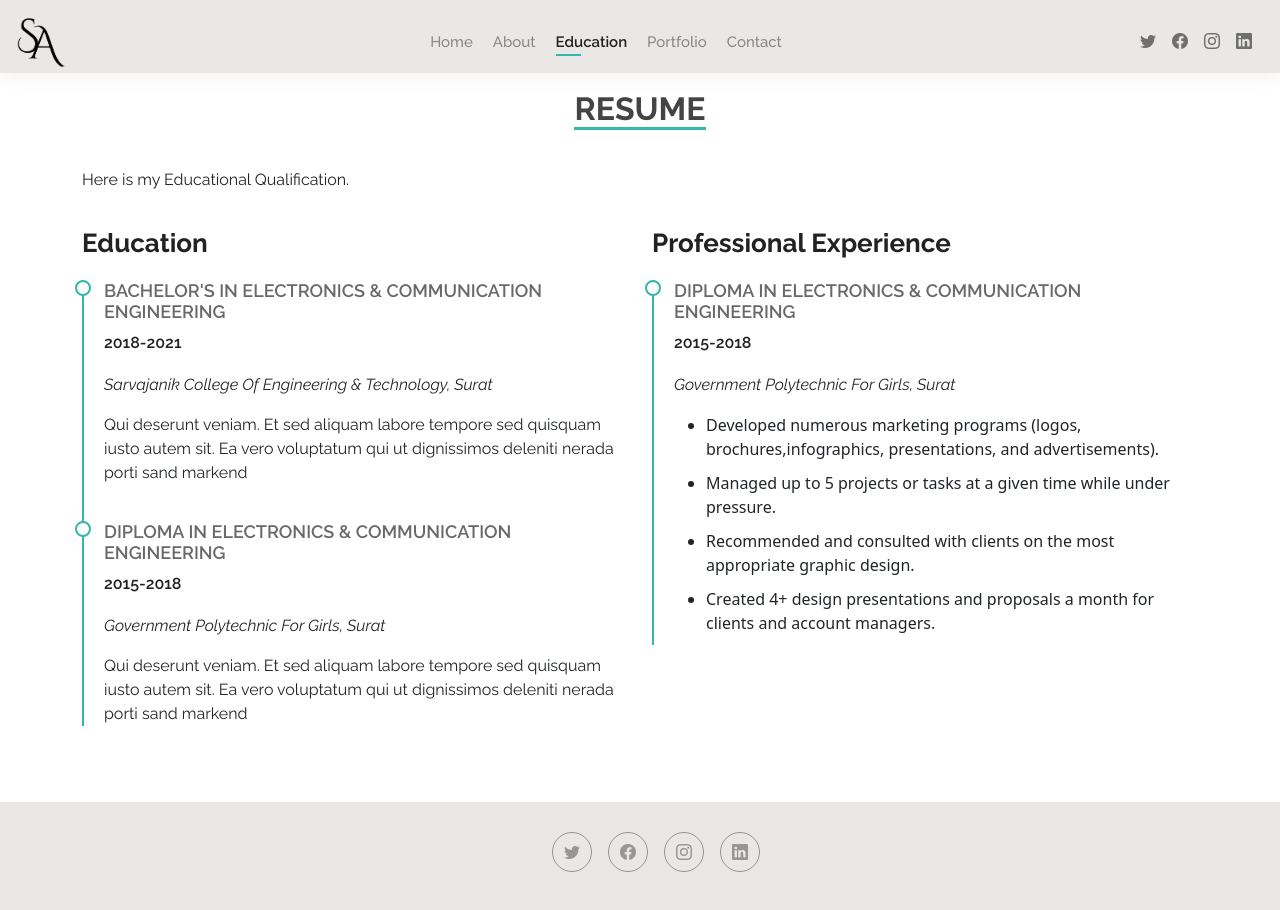
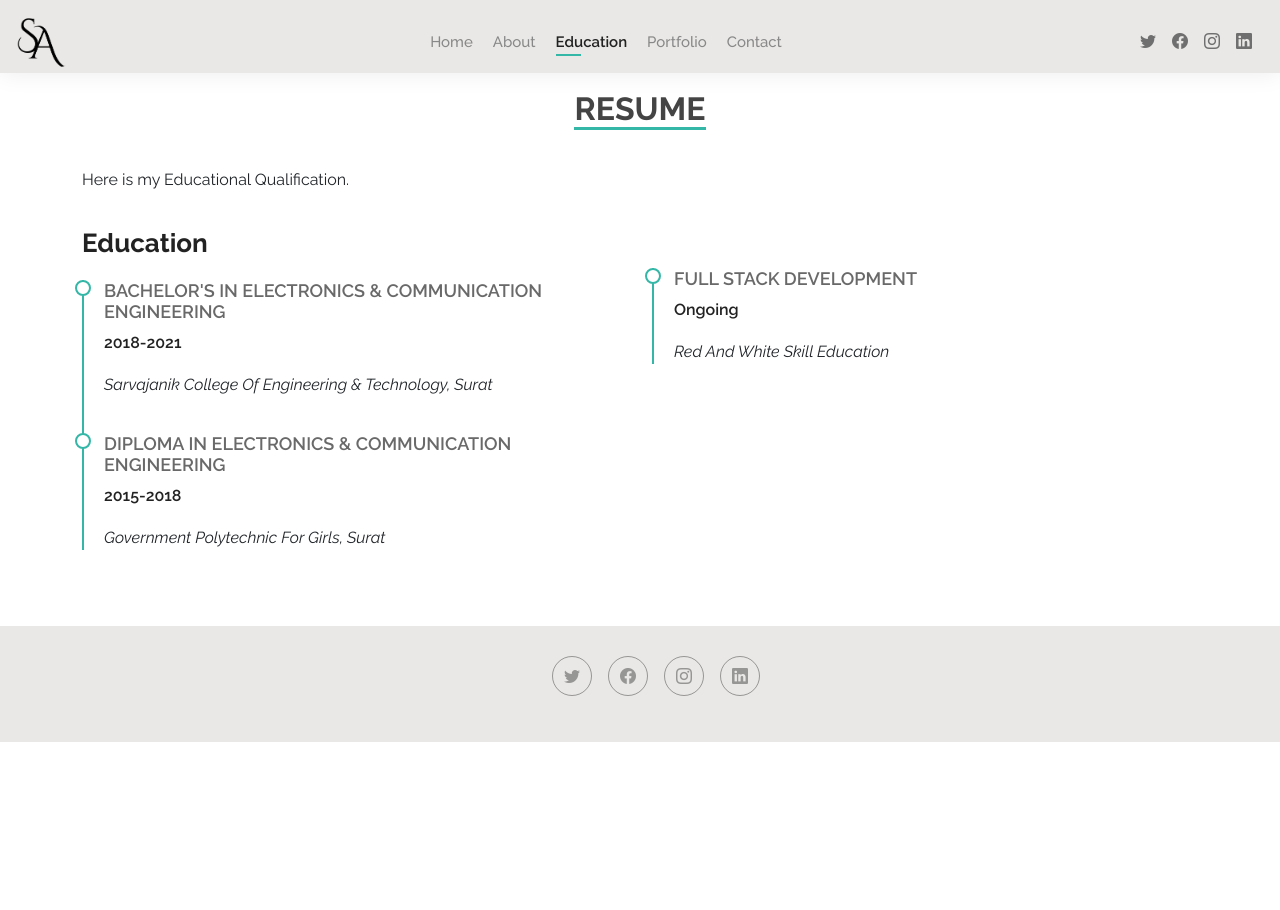
Before and after one commit to shreyaanjan/portfolio, a plain HTML site: page resume.html in a window 1280 px wide. After the commit the page ends 800 px from the top, so only its background shows below. Drawn offline with nearby package versions, Linux system fonts and the light colour scheme.

Commit message:
minor change

```diff
--- a/assets/css/style.css
+++ b/assets/css/style.css
@@ -873,3 +873,7 @@ p {
 .social-media-link ul li i:hover {
     color: #34b7a7;
 }
+
+.mt{
+    margin-block-start: 60px;
+}
--- a/resume.html
+++ b/resume.html
@@ -137,21 +137,21 @@
                             <h4>Bachelor's in Electronics & Communication Engineering</h4>
                             <h5>2018-2021</h5>
                             <p class="fst-italic">Sarvajanik College Of Engineering & Technology, Surat</p>
-                            <p>Qui deserunt veniam. Et sed aliquam labore tempore sed quisquam iusto autem sit. Ea vero
-                                voluptatum qui ut dignissimos deleniti nerada porti sand markend</p>
+                            <!-- <p>Qui deserunt veniam. Et sed aliquam labore tempore sed quisquam iusto autem sit. Ea vero
+                                voluptatum qui ut dignissimos deleniti nerada porti sand markend</p> -->
                         </div>
                         <div class="summ-item pb-0">
                             <h4>Diploma in Electronics & Communication Engineering</h4>
                             <h5>2015-2018</h5>
                             <p class="fst-italic">Government Polytechnic For Girls, Surat</p>
-                            <p>Qui deserunt veniam. Et sed aliquam labore tempore sed quisquam iusto autem sit. Ea vero
-                                voluptatum qui ut dignissimos deleniti nerada porti sand markend</p>
+                            <!-- <p>Qui deserunt veniam. Et sed aliquam labore tempore sed quisquam iusto autem sit. Ea vero
+                                voluptatum qui ut dignissimos deleniti nerada porti sand markend</p> -->
                         </div>
                     </div>
                 </div>
                 <div class="col-lg-6" data-aos="fade-up" data-aos-delay="100" data-aos-duration="1000">
                     <div class="summary-sect">
-                        <h3 class="summ-title">Professional Experience</h3>
+                        <h3 class="summ-title"></h3>
                         <!-- <div class="summ-item">
                             <h4>Senior graphic design specialist</h4>
                             <h5>2019-Present</h5>
@@ -175,11 +175,11 @@
                                 </li>
                             </ul>
                         </div> -->
-                        <div class="summ-item pb-0">
-                            <h4>Diploma in Electronics & Communication Engineering</h4>
-                            <h5>2015-2018</h5>
-                            <p class="fst-italic">Government Polytechnic For Girls, Surat</p>
-                            <ul>
+                        <div class="summ-item pb-0 mt">
+                            <h4>FULL STACK DEVELOPMENT</h4>
+                            <h5>Ongoing</h5>
+                            <p class="fst-italic">Red And White Skill Education</p>
+                            <!-- <ul>
                                 <li>
                                     Developed numerous marketing programs (logos, brochures,infographics, presentations, and advertisements).
                                 </li>
@@ -192,7 +192,7 @@
                                 <li>
                                     Created 4+ design presentations and proposals a month for clients and account managers.
                                 </li>
-                            </ul>
+                            </ul> -->
                         </div>
                     </div>
                 </div>
```
Also changed, not shown: about.html (+0 -1 lines), index.html (+1 -1 lines), portfolio.html (+32 -18 lines), assets/images/add-to-cart.PNG (added), assets/images/form.PNG (added), 1 other file.
